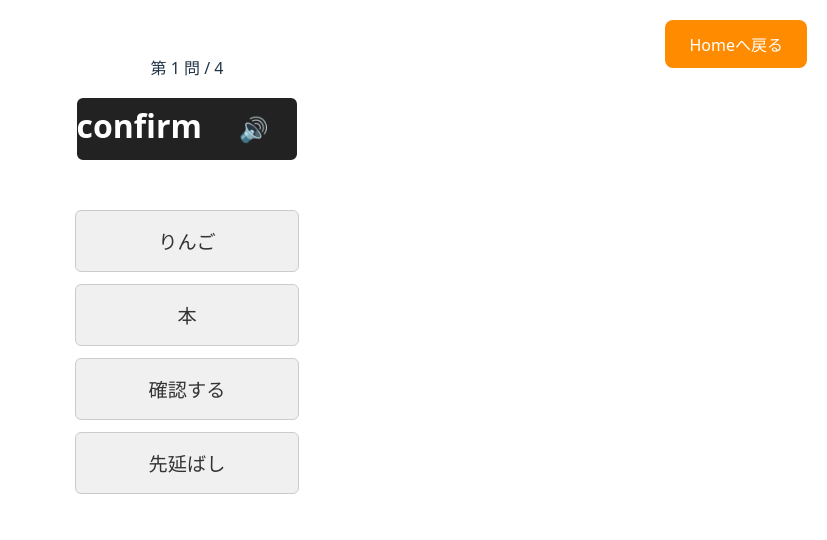
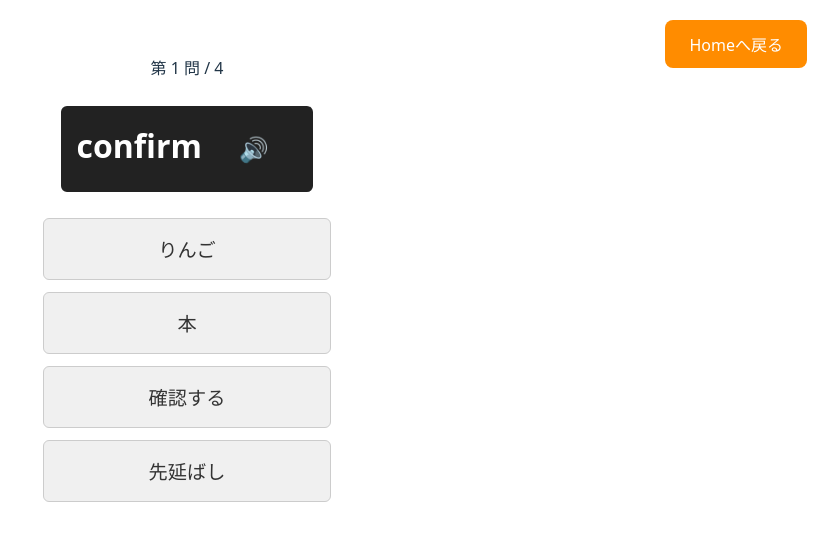
Before and after one commit to switchstart0712/wordbook-app, a React (Vite) app in the folder frontend/: page /quiz in a window 1280 px wide. Both pictures are taken after a click on the button "スタート". Shown: the top 540 px of the page, without its empty margins (453-1280 px from the left). Built offline with nearby package versions, Linux system fonts and the light colour scheme.

Commit message:
クイズページ余白の微調整v1.0.1

```diff
--- a/frontend/src/pages/Quiz.jsx
+++ b/frontend/src/pages/Quiz.jsx
@@ -106,7 +106,7 @@ function Quiz({ words }) {
   return (
     <div
       style={{
-        padding: "0.5rem",
+        padding: isQuizStarted ? "0.5rem" : "2rem 1rem 1rem", // ← ここで上余白調整
         maxWidth: "100%",
         overflowX: "hidden",
         minHeight: "100vh", // 画面全体
@@ -169,8 +169,9 @@ function Quiz({ words }) {
             style={{
               border: "2px solid white",
               borderRadius: "8px",
+              padding: "0.75rem 1rem", // ← 枠内左右余白UP
               textAlign: "center",
-              marginBottom: "2rem",
+              margin: "0.5rem 1rem",   // ← 枠の外側左右余白UP
               backgroundColor: "#222", // 暗背景
               color: "white",
               display: "inline-block",
```
